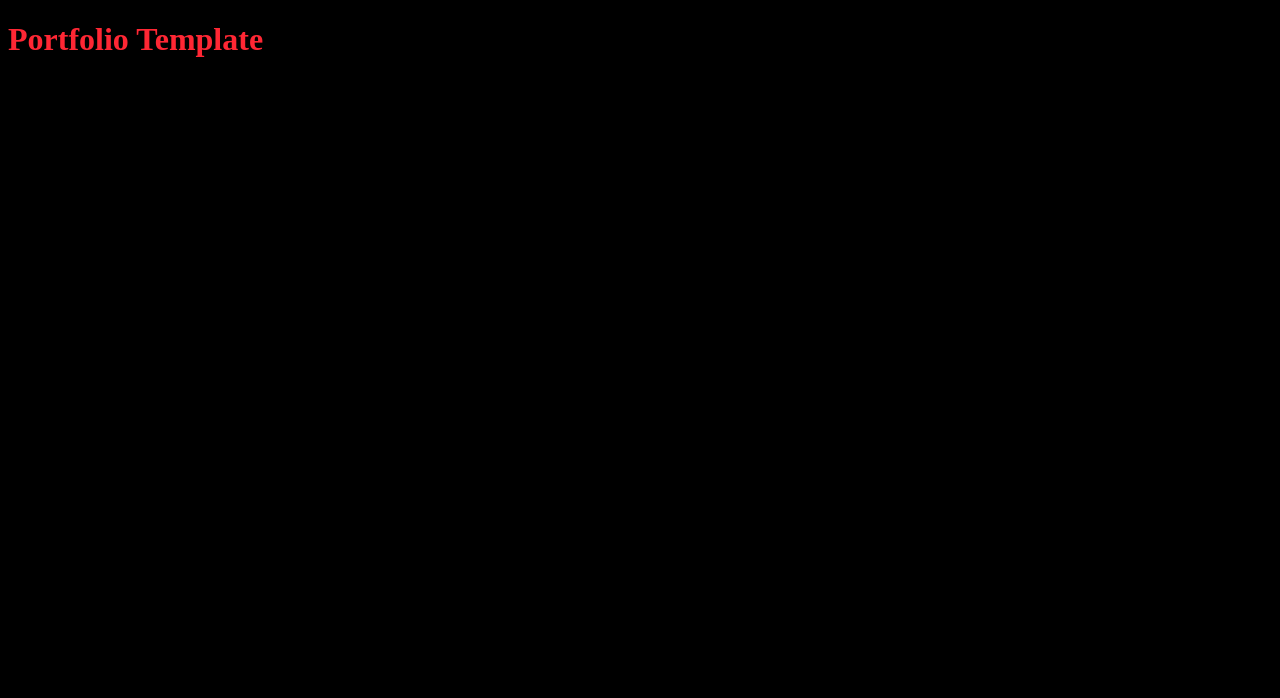
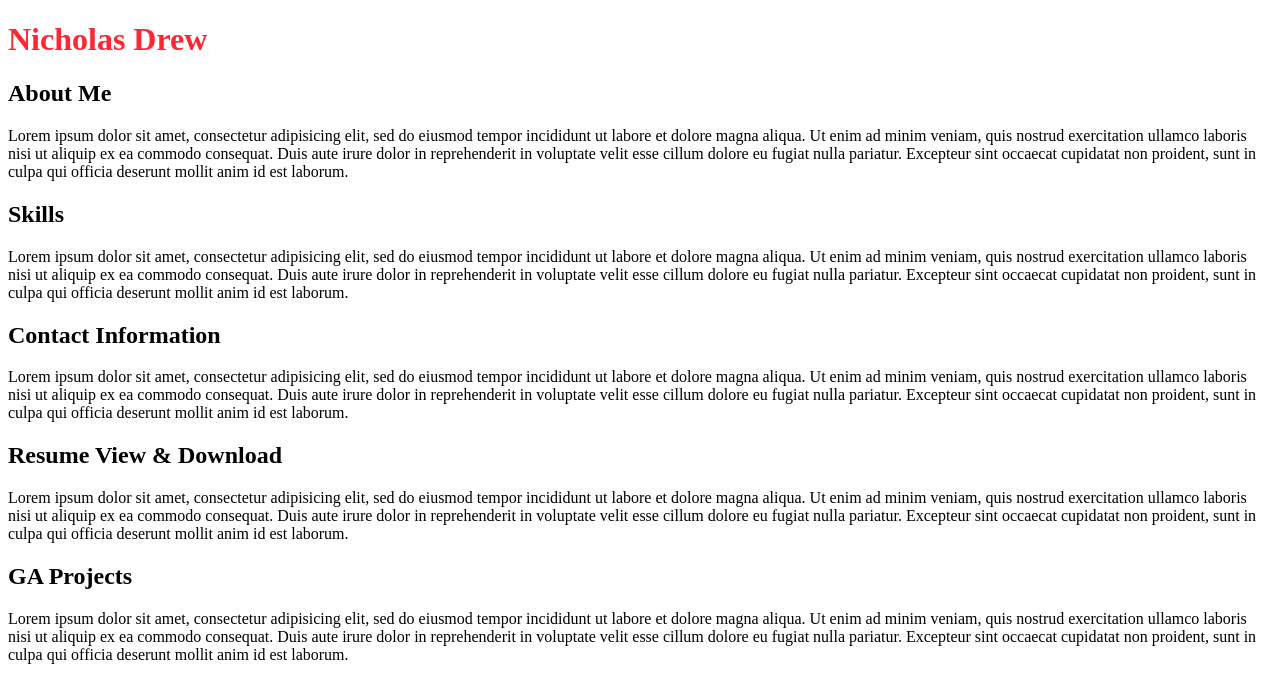
Before and after one commit to ND56/Portfolio, a website: page index.html in a window 1280 px wide. Drawn offline with nearby package versions, Linux system fonts and the light colour scheme.

Commit message:
Created the shell website.
Added required fields and included placeholder language.

```diff
--- a/index.html
+++ b/index.html
@@ -9,6 +9,35 @@
       <script src="index.js" type="text/javascript" charset="utf-8" defer></script>
     </head>
     <body class="container-fluid">
-      <h1> Portfolio Template </h1>
+
+      <!-- Start Header -->
+      <h1> Nicholas Drew </h1>
+      <!--  End Header -->
+
+      <!-- Start About Me -->
+      <h2>About Me</h2>
+      <p> Lorem ipsum dolor sit amet, consectetur adipisicing elit, sed do eiusmod tempor incididunt ut labore et dolore magna aliqua. Ut enim ad minim veniam, quis nostrud exercitation ullamco laboris nisi ut aliquip ex ea commodo consequat. Duis aute irure dolor in reprehenderit in voluptate velit esse cillum dolore eu fugiat nulla pariatur. Excepteur sint occaecat cupidatat non proident, sunt in culpa qui officia deserunt mollit anim id est laborum.</p>
+      <!-- End About Me -->
+
+      <!-- Start Skills -->
+      <h2>Skills</h2>
+      <p> Lorem ipsum dolor sit amet, consectetur adipisicing elit, sed do eiusmod tempor incididunt ut labore et dolore magna aliqua. Ut enim ad minim veniam, quis nostrud exercitation ullamco laboris nisi ut aliquip ex ea commodo consequat. Duis aute irure dolor in reprehenderit in voluptate velit esse cillum dolore eu fugiat nulla pariatur. Excepteur sint occaecat cupidatat non proident, sunt in culpa qui officia deserunt mollit anim id est laborum.</p>
+      <!-- End Skills -->
+
+      <!-- Start Contact Information -->
+      <h2>Contact Information</h2>
+      <p> Lorem ipsum dolor sit amet, consectetur adipisicing elit, sed do eiusmod tempor incididunt ut labore et dolore magna aliqua. Ut enim ad minim veniam, quis nostrud exercitation ullamco laboris nisi ut aliquip ex ea commodo consequat. Duis aute irure dolor in reprehenderit in voluptate velit esse cillum dolore eu fugiat nulla pariatur. Excepteur sint occaecat cupidatat non proident, sunt in culpa qui officia deserunt mollit anim id est laborum.</p>
+      <!-- End Contact Information -->
+
+      <!-- Start Resume View & Download -->
+      <h2>Resume View &amp; Download</h2>
+      <p> Lorem ipsum dolor sit amet, consectetur adipisicing elit, sed do eiusmod tempor incididunt ut labore et dolore magna aliqua. Ut enim ad minim veniam, quis nostrud exercitation ullamco laboris nisi ut aliquip ex ea commodo consequat. Duis aute irure dolor in reprehenderit in voluptate velit esse cillum dolore eu fugiat nulla pariatur. Excepteur sint occaecat cupidatat non proident, sunt in culpa qui officia deserunt mollit anim id est laborum.</p>
+      <!-- End Resume View & Download -->
+
+      <!-- Start GA Projects -->
+      <h2>GA Projects</h2>
+      <p> Lorem ipsum dolor sit amet, consectetur adipisicing elit, sed do eiusmod tempor incididunt ut labore et dolore magna aliqua. Ut enim ad minim veniam, quis nostrud exercitation ullamco laboris nisi ut aliquip ex ea commodo consequat. Duis aute irure dolor in reprehenderit in voluptate velit esse cillum dolore eu fugiat nulla pariatur. Excepteur sint occaecat cupidatat non proident, sunt in culpa qui officia deserunt mollit anim id est laborum.</p>
+      <!-- End GA Projects -->
+
     </body>
 </html>
--- a/main.css
+++ b/main.css
@@ -1,5 +1,5 @@
 body {
-  background: #000;
+  background: white;
 }
 
 h1 {
```
